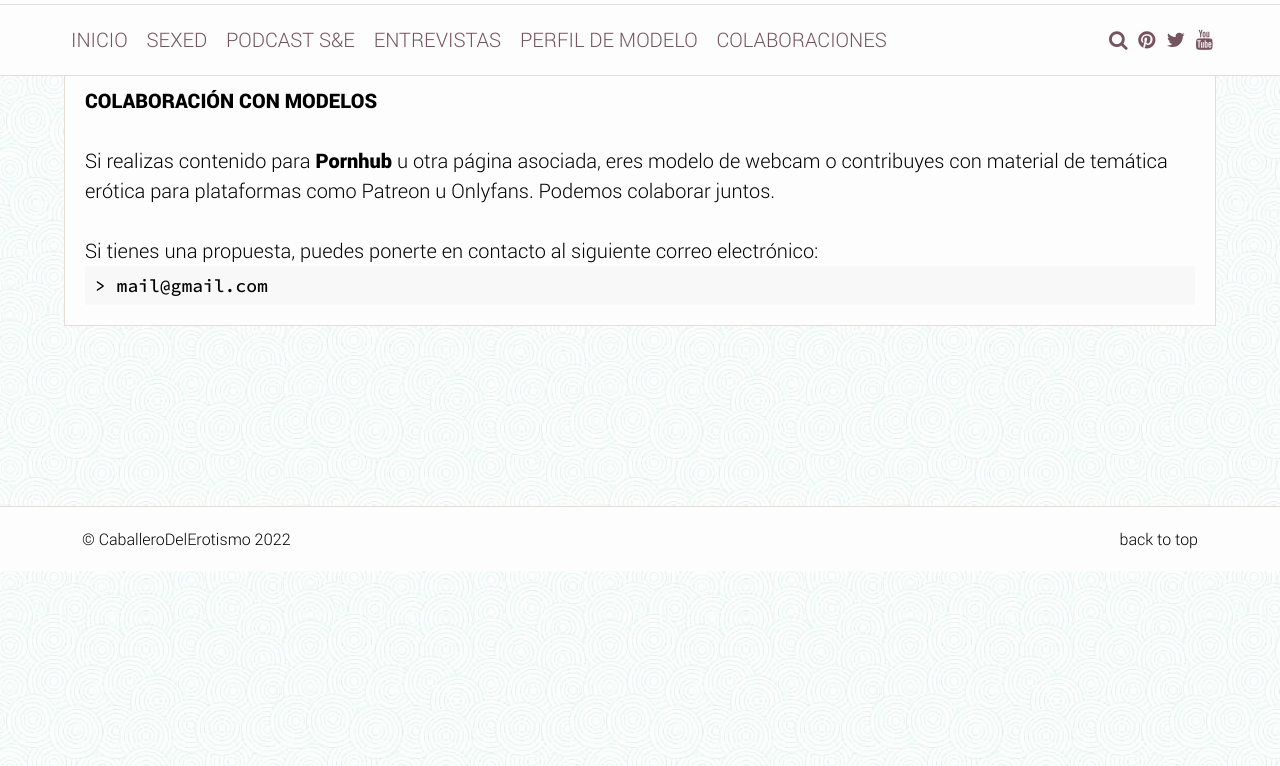
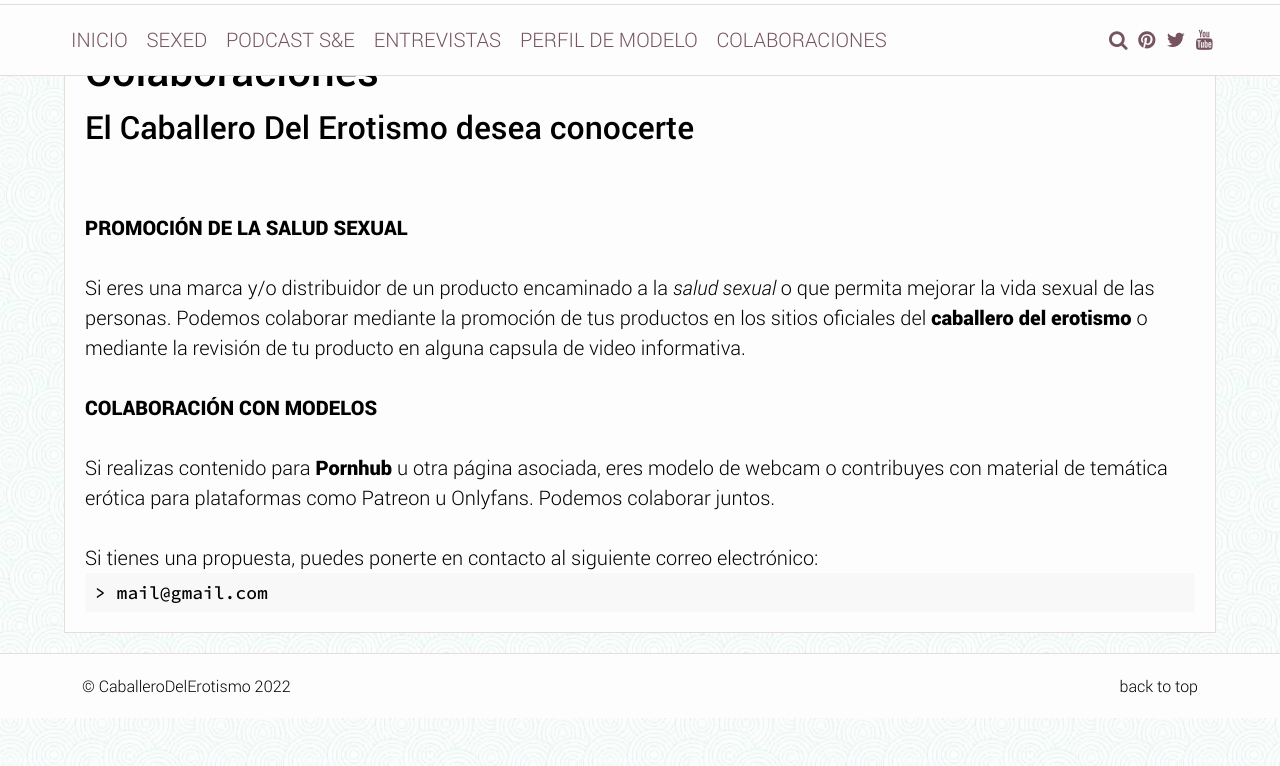
Before and after one commit to Caballerodeleros/-Caballerodeleros.github.io, a Jekyll site: the page built from typography/index.md, in a window 1280 px wide and 900 px high, scrolled down 415 px, cut to the strip 134-900 px from the top of the window. Built offline with Jekyll 4.4.1, drawn with Linux system fonts in a browser that asks for light colours; some of the changed text lies outside the part shown.

Commit message:
Update index.md

```diff
--- a/typography/index.md
+++ b/typography/index.md
@@ -1,15 +1,16 @@
 ---
 layout: page
 title: Colaboraciones
+featimg: colabora.jpg
 ---
 
 ## El Caballero Del Erotismo desea conocerte
 <br>
 <br>
-**PROMOCIÓN DE SALUD SEXUAL**
+**PROMOCIÓN DE LA SALUD SEXUAL**
 <br>
 <br>
-Si eres una marca o distribuidor de un producto encaminado a la _salud sexual_ y/o que permita mejorar la vida sexual de las personas. Podemos colaborar mediante la promoción de tus productos en los sitios oficiales del **caballero del erotismo** o mediante la revisión de tu producto en alguna capsula de video informativa.
+Si eres una marca y/o distribuidor de un producto encaminado a la _salud sexual_ o que permita mejorar la vida sexual de las personas. Podemos colaborar mediante la promoción de tus productos en los sitios oficiales del **caballero del erotismo** o mediante la revisión de tu producto en alguna capsula de video informativa.
 <br>
 <br>
 **COLABORACIÓN CON MODELOS**
```
